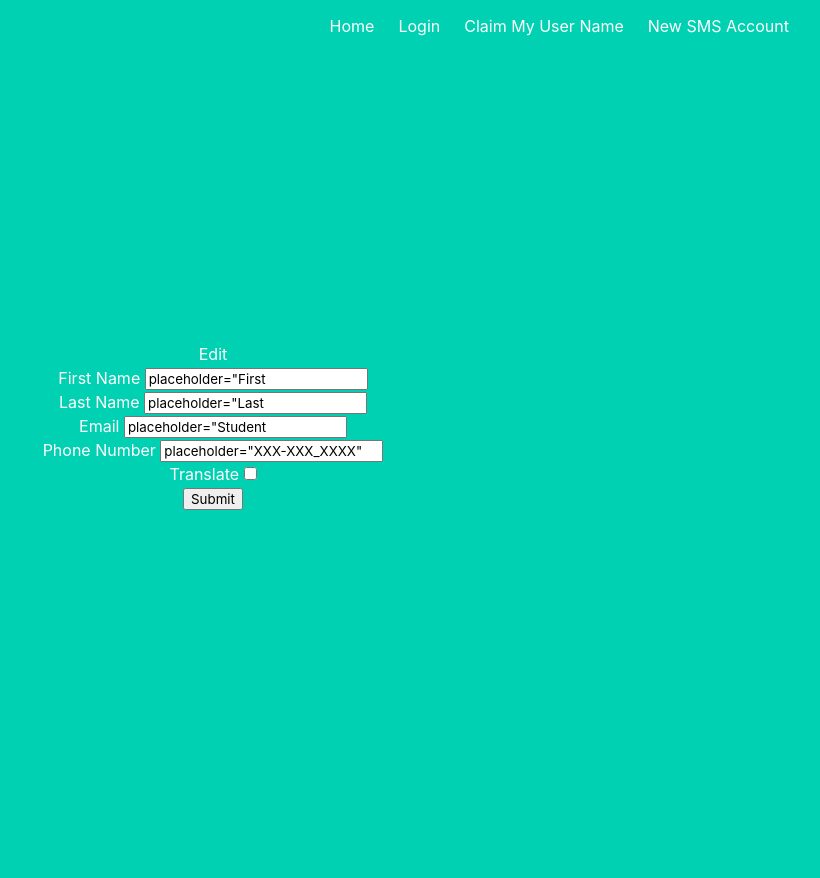
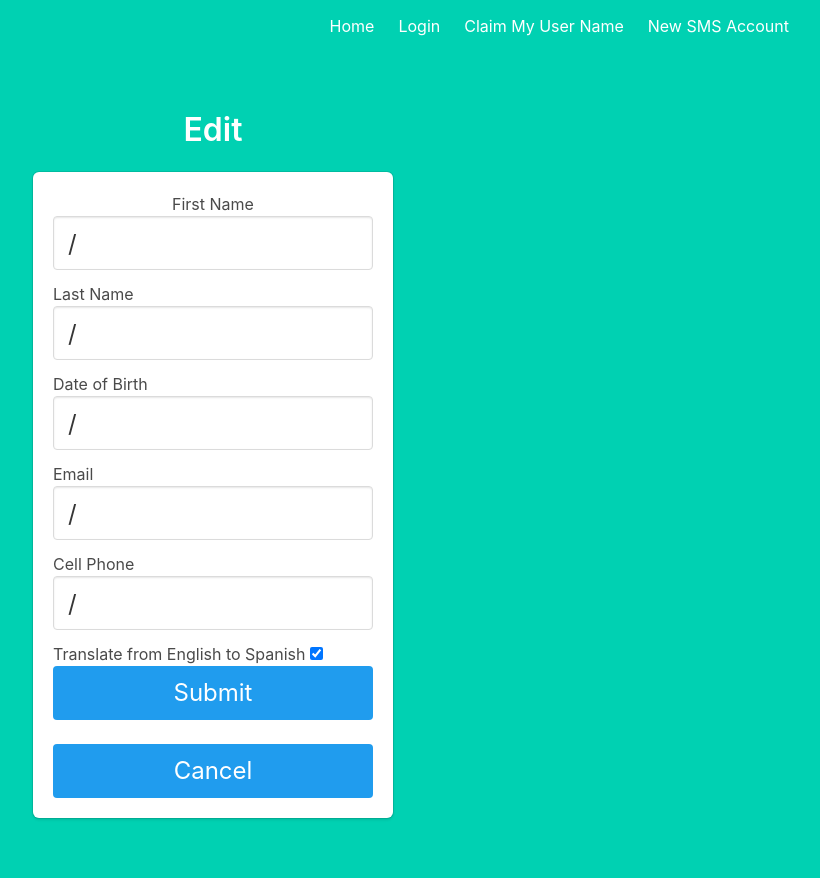
Before and after one commit to ColinBerryMD/fluffy-waffle, a Python web app: template templates/edit-client.html in a window 1280 px wide. Shown: the whole page, without its empty margins (427-1247 px from the left). Before the commit the page ends 510 px from the top, so only its background shows below. Run offline with Jinja, Linux system fonts and the light colour scheme; the template is opened without the code that fills it, so the values that code supplies are empty.

Commit message:
fixed bugs in sms_client

```diff
--- a/models.py
+++ b/models.py
@@ -23,6 +23,7 @@
     id = db.Column(db.Integer, primary_key=True)
     firstname = db.Column(db.String(100))
     lastname = db.Column(db.String(100))
+    dob = db.Column(db.Date)
     email = db.Column(db.String(80))
     phone = db.Column(db.String(15))
     translate = db.Column(db.Boolean)
--- a/templates/base.html
+++ b/templates/base.html
@@ -31,6 +31,9 @@
                                class="navbar-item">
                                 Change Password
                             </a>
+                            <a href="{{ url_for('sms_client.list') }}" class="navbar-item">
+                                List Clients
+                            </a>
                             <a href="{{ url_for('auth.logout') }}" class="navbar-item">
                                 Logout
                             </a>
@@ -42,7 +45,7 @@
                             <a href="{{ url_for('auth.user_name_lookup') }}" class="navbar-item">
                                 Claim My User Name
                             </a>
-                            <a href="{{ url_for('sms_client.create_sms_client') }}" class="navbar-item">
+                            <a href="{{ url_for('sms_client.create') }}" class="navbar-item">
                                 New SMS Account
                             </a>
                             {% endif %}
--- a/templates/edit-client.html
+++ b/templates/edit-client.html
@@ -1,48 +1,52 @@
 {% extends 'base.html' %}
 
 {% block content %}
-    <h1 style="width: 100%">
-	    {% block title %} Edit {{ client.firstname }}{{ client.lastname }} {% endblock %}
-    </h1>
-    <form method="post" action='{{ url_for('edit', client_id=client.id ) }}'>
-        <p>
-            <label for="firstname">First Name</label>
-            <input type="text" name="firstname"
-                   value={{ client.firstname }}
-                   placeholder="First name">
-            </input>
-        </p>
-
-        <p>
-            <label for="lastname">Last Name</label>
-            <input type="text" name="lastname"
-                   value={{ client.lastname }}
-                   placeholder="Last name">
-            </input>
-        </p>
-
-        <p>
-            <label for="email">Email</label>
-            <input type="email" name="email"
-                   value={{ client.email }}
-                   placeholder="Student email">
-            </input>
-        </p>
-
-        <p>
-            <label for="phone">Phone Number</label>
-            <input type="text" name="phone"
-                   value={{ client.phone }}
-                   placeholder="XXX-XXX_XXXX">
-            </input>
-        </p>
-	<p>
-            <label for="translate">Translate</label>
-	    <input type="checkbox" name="translate" value= {{ client.translate }}>
-            </input>
-        </p>
-        <p>
-            <button type="submit">Submit</button>
-        </p>
-    </form>
+<div class="column is-4 is-offset-4">
+    <h3 class="title">Edit {{ client.firstname }} {{ client.lastname }}</h3>
+    <div class="box">
+        <form method="POST" action="{{ url_for('sms_client.edit', sms_client_id = client.id, dob_str=dob_str) }}">
+            <div class="field">
+                <label for="firstname">First Name</label>
+                <div class="control">
+                    <input class="input is-large" type="text" name="firstname" value={{ client.firstname }} />
+                </div>
+            </div>
+            <div class="field">
+                <div class="control">
+                    <label for="lastname">Last Name</label>
+                    <input class="input is-large" type="text" name="lastname" value={{ client.lastname }} />
+                </div>
+            </div>
+            <div class="field">
+                <div class="control">
+                    <label for="dob_str">Date of Birth</label>
+                    <input class="input is-large" type="text" name="dob_str" value={{ dob_str }} />
+                </div>
+            </div>
+            <div class="field">
+                <div class="control">
+                    <label for="email">Email</label>
+                    <input class="input is-large" type="text" name="email" value={{ client.email }} />
+                </div>
+            </div>
+            <div class="field">
+                <div class="control">
+                    <label for="phone">Cell Phone</label>
+                    <input class="input is-large" type="text" name="phone" value={{ client.phone }} />
+                </div>
+            </div>
+            <div class="control">
+                <div class="field">
+                    <label for="translate">Translate from English to Spanish</label>
+                    <input type="checkbox" name="translate" checked="{{ client.translate }}"/>
+                </div>
+            </div>
+            <button class="button is-block is-info is-large is-fullwidth">Submit</button>
+            <br/>
+        </form>
+        <form method="GET" action="{{ url_for('main.index') }}">
+            <button class="button is-block is-info is-large is-fullwidth">Cancel</button>
+        </form>
+    </div>
+</div>
 {% endblock %}
--- a/templates/terms.html
+++ b/templates/terms.html
@@ -26,14 +26,14 @@
             <br/>
             <div class="field">
                 <div class="control">
-                    <input type="text" name="one_time_password" placeholder="xxxx"></input>
+                    <input class="input is-large" type="text" name="one_time_password" placeholder="xxxx"></input>
                 </div>
             </div>
             <br/>
             <button type="submit" class="button is-block is-info is-large is-fullwidth">Sign Up</button>
         </form>
         <br/>
-        <form method="GET" action="{{ url_for('sms_client.create_sms_client') }}">
+        <form method="GET" action="{{ url_for('sms_client.create') }}">
             <button class="button is-block is-info is-large is-fullwidth">Try Again</button>
         </form>
         <br/>
```
Also changed, not shown: sms_client.py (+93 -34 lines), templates/client_index.html (+22 -17 lines), templates/sms_client.html (+10 -5 lines), 1 other file.
